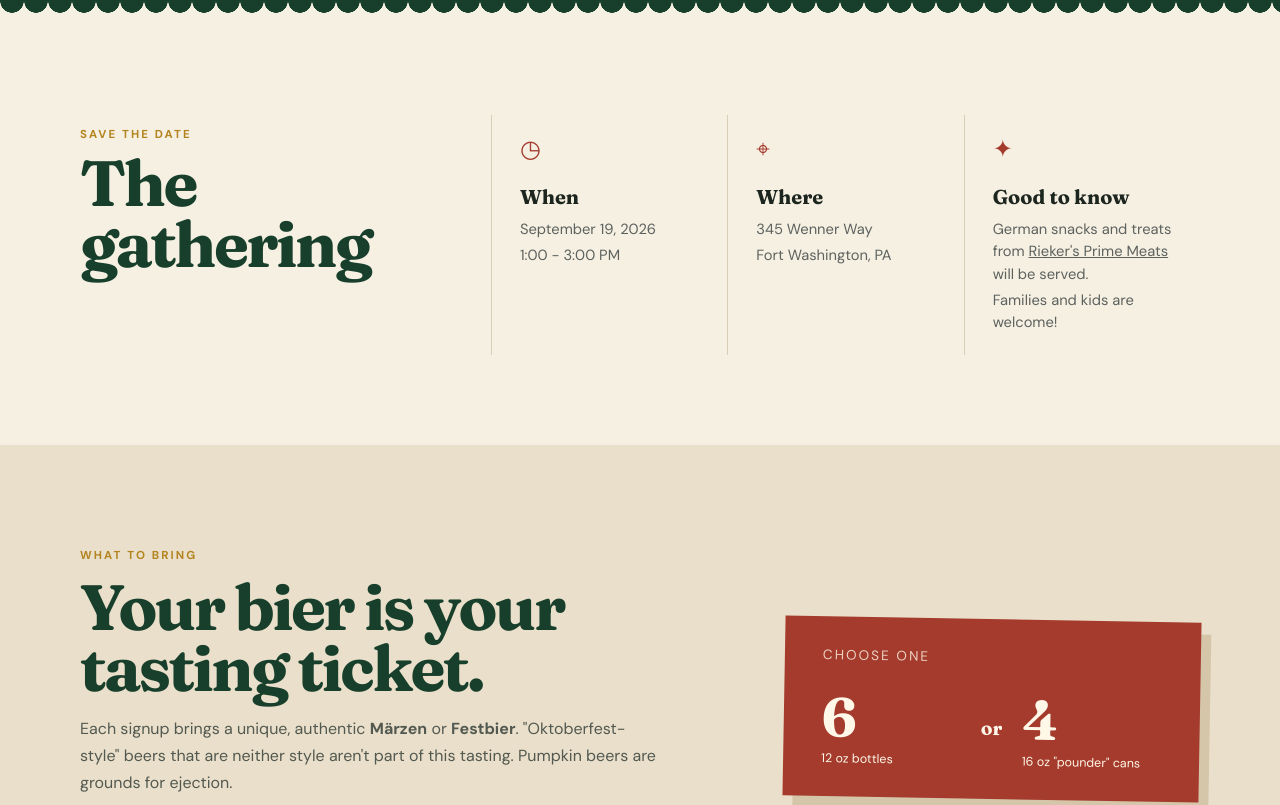
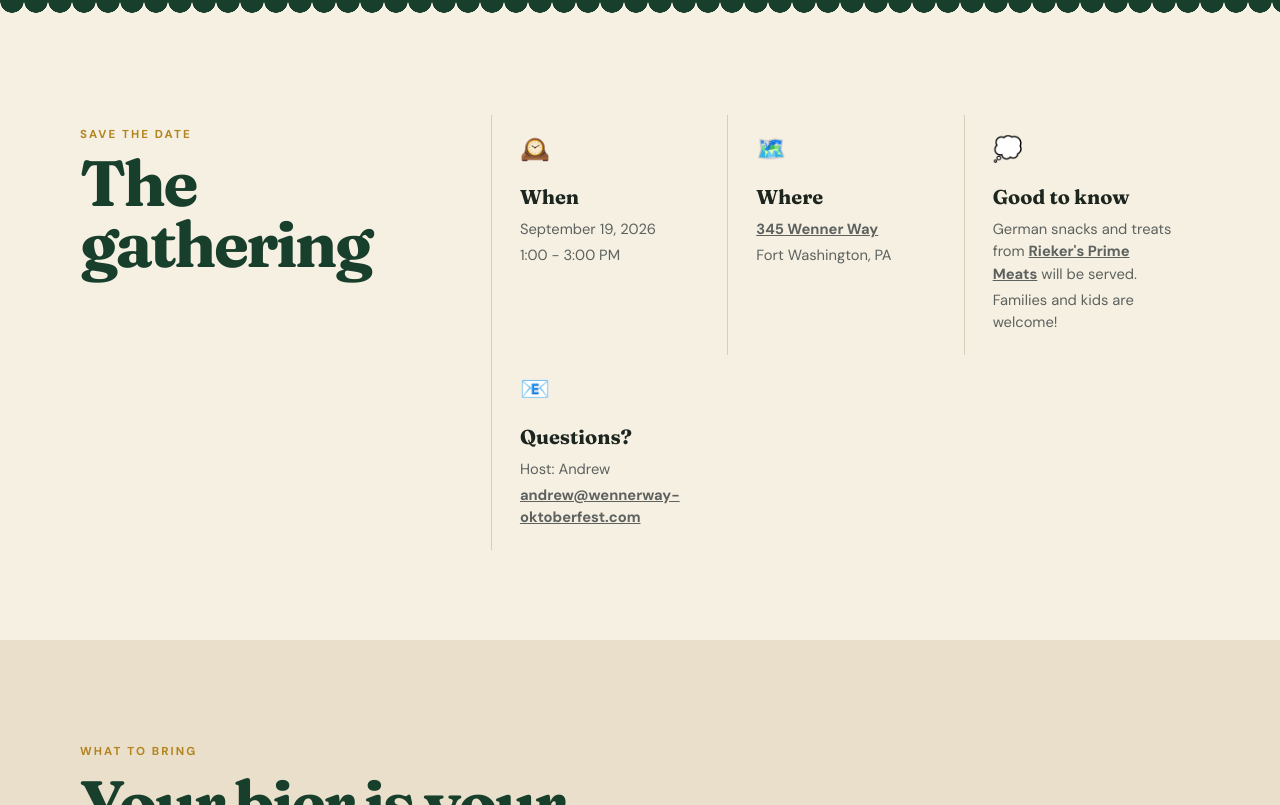
Before and after one commit to pineconesundae/bier-tasting-event-web-app, a React (Vite) app: page / in a window 1280 px wide. Shown: the part 695-1500 px from the top of the page. Built offline with nearby package versions, Linux system fonts and the light colour scheme; no server answers.

Commit message:
added contact section

```diff
--- a/src/components/EventDetails/EventDetails.jsx
+++ b/src/components/EventDetails/EventDetails.jsx
@@ -10,22 +10,32 @@ export default function EventDetails() {
       </div>
       <div className="event-grid">
         <article>
-          <span className="icon" aria-hidden="true">◷</span>
+          <span className="icon" aria-hidden="true">🕰️</span>
           <h3>When</h3>
           <p>{EVENT.eventDate.date}</p>
           <p>{EVENT.eventDate.time}</p>
         </article>
         <article>
-          <span className="icon" aria-hidden="true">⌖</span>
+          <span className="icon" aria-hidden="true">🗺️</span>
           <h3>Where</h3>
-          <p>{EVENT.location.street}</p>
+          <p><a href="https://maps.app.goo.gl/mFN1ebh66kPyQ4QN8" target="_blank" rel="noreferrer">{EVENT.location.street}</a></p>
           <p>{EVENT.location.city}</p>
         </article>
         <article>
-          <span className="icon" aria-hidden="true">✦</span>
+          <span className="icon" aria-hidden="true">💭</span>
           <h3>Good to know</h3>
-          <p>German snacks and treats from <a href="https://riekersmeats.com/" target="_blank">Rieker's Prime Meats</a> will be served.</p>
+          <p>German snacks and treats from <a href="https://riekersmeats.com/" target="_blank" rel="noreferrer">Rieker's Prime Meats</a> will be served.</p>
           <p>Families and kids are welcome!</p>
+        </article>
+        <article>
+          <span className="icon" aria-hidden="true">📧</span>
+          <h3>Questions?</h3>
+          <p>Host: {EVENT.contact.name}</p>
+          <p>
+            <a href={`mailto:${EVENT.contact.email}`} className="contact-link">
+              {EVENT.contact.email}
+            </a>
+          </p>
         </article>
       </div>
     </section>
--- a/src/constants/event.js
+++ b/src/constants/event.js
@@ -9,5 +9,9 @@ export const EVENT = {
   location: {
     street: '345 Wenner Way',
     city: 'Fort Washington, PA',
-  }
+  },
+  contact: {
+    name: 'Andrew',
+    email: 'andrew@wennerway-oktoberfest.com',
+  },
 };
--- a/src/styles.css
+++ b/src/styles.css
@@ -31,6 +31,7 @@ body {
 
 a {
     color: inherit;
+    font-weight: bold;
 }
 
 /* ==========================================================================
```
